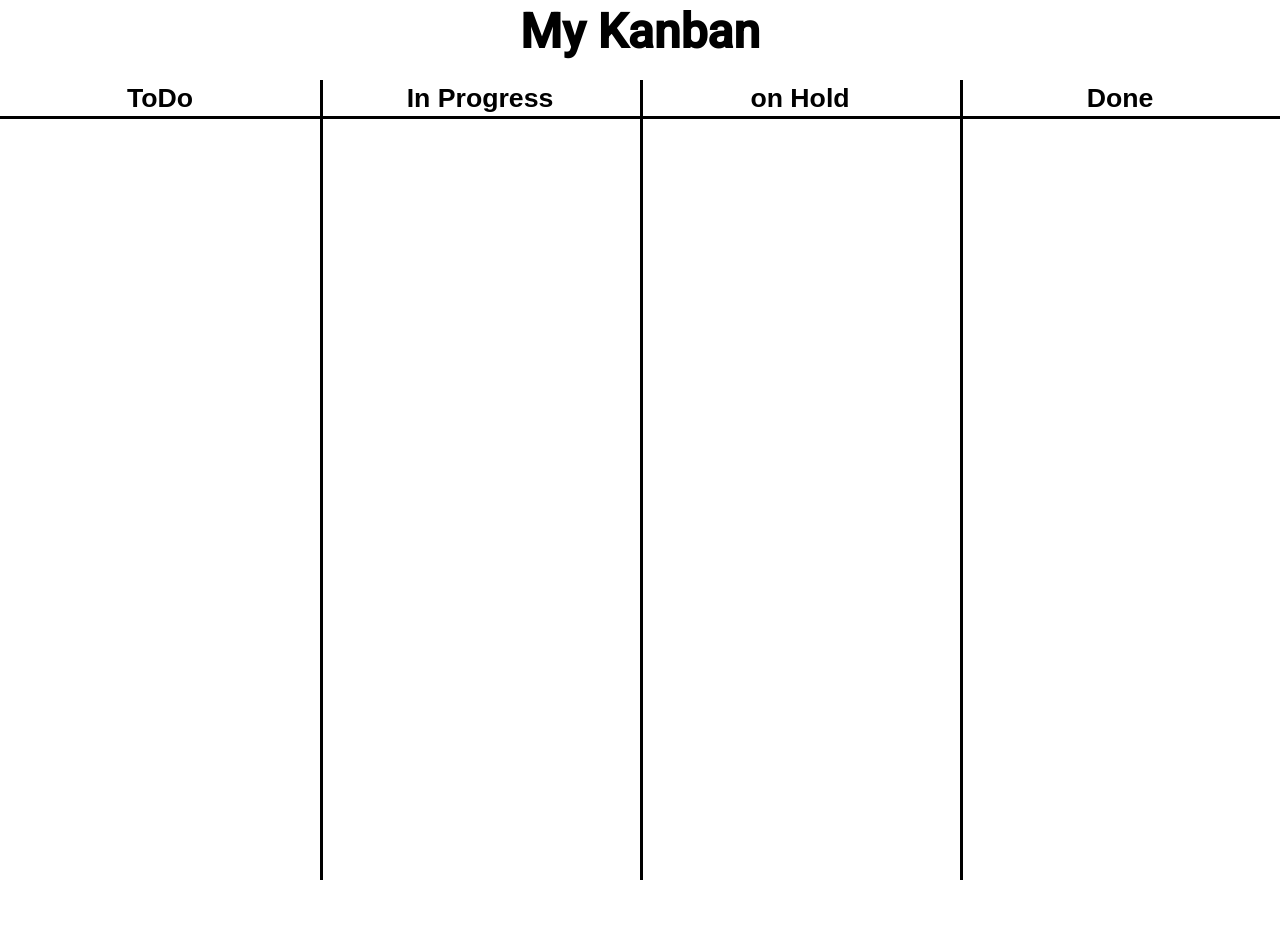
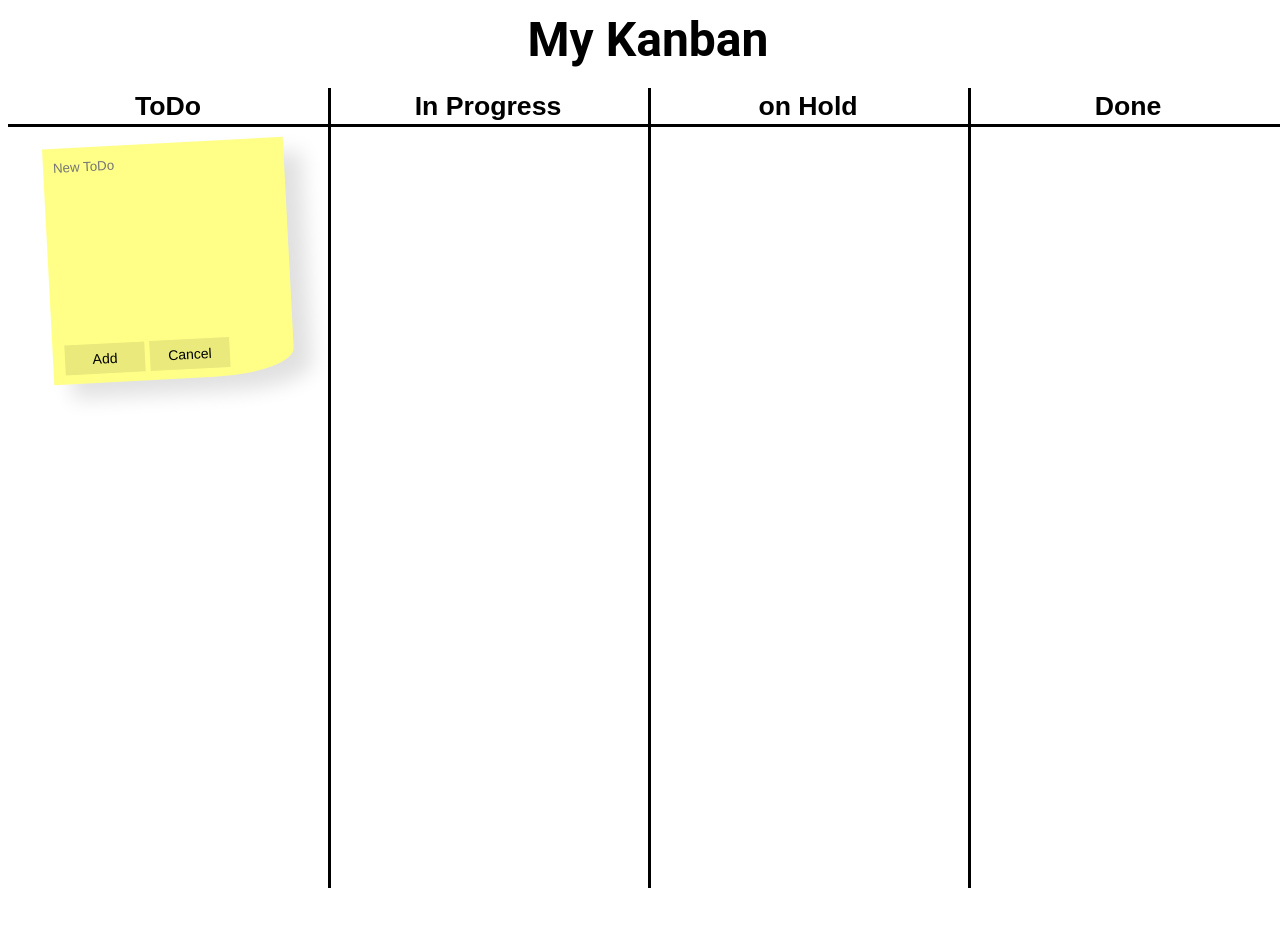
Before and after one commit to tbrowndev/MyKanban, an Angular app: page / in a window 1280 px wide. Shown: the top 926 px of the page. Built offline with nearby package versions, Linux system fonts and the light colour scheme.

Commit message:
added interface types and styled to-do items

```diff
--- a/src/app/app.component.css
+++ b/src/app/app.component.css
@@ -38,7 +38,8 @@
 
 .kanban-column-content {
     height: 100vh;
-    display: block
+    display: block;
+    align-items: center;
 }
 
 .kanban-column-content-clickable {
@@ -46,34 +47,59 @@
 }
 
 .kanban-item {
-    min-height: 100px;
-    max-height: fit-content;
-    background-color: lightblue;
-    margin: 4px;
-    padding: 8px;
-    border-radius: 5px;
+    width: 225px;
+    height: 220px;
+    background-color: #ffff88;
+    margin: 16px auto;
+    padding-top: 16px;
     cursor: move;
-    box-sizing: border-box;
+    font-family: 'Reenie Beanie';
+    font-size: 25px;
+    text-align:center;
+    position: relative;
+    border-bottom-right-radius: 80px 25px;
+    box-shadow: 18px 15px 20px 0px rgba(0, 0, 0, 0.12);
+    transform: rotate(-3deg);
+}
+
+.status {
+    position: absolute;
+    top: 0px;
+    left: 0px;
+    right: 0px;
+    height: 10px;
+    border: none;
+
 }
 
 .kanban-new-item {
-    min-height: 100px;
-    max-height: fit-content;
-    background-color: lightblue;
-    margin: 4px;
+    width: 225px;
+    height: 220px;
+    background-color: #ffff88;
+    margin: 16px auto;
     padding: 8px;
-    border-radius: 5px;
-    box-sizing: border-box;
-    display: grid;
+    position: relative;
+    border-bottom-right-radius: 80px 25px;
+    box-shadow: 18px 15px 20px 0px rgba(0, 0, 0, 0.12);
+    transform: rotate(-3deg);
 }
 
 .kanban-new-item > textarea {
     resize: none;
     outline: none;
     overflow-y: scroll;
+    position: absolute;
+    top: 10px;
+    left: 8px;
+    right: 8px;
+    width: 90%;
+    background-color: #ffff88;
+    border: none;
 }
 
 .new-item-actions {
+    position: absolute;
+    bottom: 5px;
     display: flex;
     flex-direction: row-reverse;
     gap: 5px;
@@ -82,9 +108,9 @@
 
 .action-btn {
     all: unset;
-    width: 50px;
+    width: 80px;
     height: 30px;
-    background-color: rgba(128, 128, 128, 0.5);
+    background-color: #e9e97c;
     text-align: center;
     cursor: pointer;
 }
--- a/src/app/app.component.html
+++ b/src/app/app.component.html
@@ -6,12 +6,13 @@
     <div class="kanban-container" cdkDropListGroup>
         <div class="kanban-column">
             <div class="kanban-column-title">ToDo</div>
-            <div class="kanban-column-content kanban-column-content-clickable" (click)="handleColumnClick($event)" cdkDropList [cdkDropListData]="todo" (cdkDropListDropped)="handleDrop($event)">
-                <div class="kanban-item" *ngFor="let item of todo" cdkDrag>
-                    {{item}}
+            <div class="kanban-column-content kanban-column-content-clickable" (click)="handleColumnClick($event)" cdkDropList [cdkDropListData]="todo.items" (cdkDropListDropped)="handleDrop($event)">
+                <div class="kanban-item" *ngFor="let item of todo.items" cdkDrag>
+                    <div class="status" [ngStyle]="{'background-color': todo.color}"></div>
+                    {{item.name}}
                 </div>
                 <div class="kanban-new-item" *ngIf="addMode">
-                    <textarea placeholder="New ToDo" wrap="hard" rows="3" [(ngModel)]="newTodo"></textarea>
+                    <textarea placeholder="New ToDo" wrap="hard" rows="8" [(ngModel)]="newTodo.name"></textarea>
                     <div class="new-item-actions">
                         <button class="action-btn" (click)="handleCancel()">Cancel</button>
                         <button class="action-btn" (click)="handleAdd()">Add</button>
@@ -21,25 +22,28 @@
         </div>
         <div class="kanban-column">
             <div class="kanban-column-title">In Progress</div>
-            <div class="kanban-column-content" cdkDropList [cdkDropListData]="inProgress" (cdkDropListDropped)="handleDrop($event)">
-                <div class="kanban-item" *ngFor="let item of inProgress" cdkDrag>
-                    {{item}}
+            <div class="kanban-column-content" cdkDropList [cdkDropListData]="inProgress.items" (cdkDropListDropped)="handleDrop($event)">
+                <div class="kanban-item" *ngFor="let item of inProgress.items" cdkDrag >
+                    <div class="status" [ngStyle]="{'background-color': inProgress.color}"></div>
+                    {{item.name}}
                 </div>
             </div>
         </div>
         <div class="kanban-column">
             <div class="kanban-column-title">on Hold</div>
-            <div class="kanban-column-content" cdkDropList [cdkDropListData]="onHold" (cdkDropListDropped)="handleDrop($event)">
-                <div class="kanban-item" *ngFor="let item of onHold" cdkDrag>
-                    {{item}}
+            <div class="kanban-column-content" cdkDropList [cdkDropListData]="onHold.items" (cdkDropListDropped)="handleDrop($event)">
+                <div class="kanban-item" *ngFor="let item of onHold.items" cdkDrag>
+                    <div class="status" [ngStyle]="{'background-color': onHold.color}"></div>
+                    {{item.name}}
                 </div>
             </div>
         </div>
         <div class="kanban-column">
             <div class="kanban-column-title">Done</div>
-            <div class="kanban-column-content" cdkDropList [cdkDropListData]="done" (cdkDropListDropped)="handleDrop($event)">
-                <div class="kanban-item" *ngFor="let item of done" cdkDrag>
-                    {{item}}
+            <div class="kanban-column-content" cdkDropList [cdkDropListData]="done.items" (cdkDropListDropped)="handleDrop($event)">
+                <div class="kanban-item" *ngFor="let item of done.items" cdkDrag>
+                    <div class="status" [ngStyle]="{'background-color': done.color}"></div>
+                    {{item.name}}
                 </div>
             </div>
         </div>
--- a/src/app/app.component.ts
+++ b/src/app/app.component.ts
@@ -1,5 +1,9 @@
 import { Component } from '@angular/core';
 import { moveItemInArray, transferArrayItem} from '@angular/cdk/drag-drop';
+import { ToDo } from './types/todo';
+import { Status } from './types/status';
+import { Color } from './types/color';
+import { Column } from './types/column';
 
 @Component({
   selector: 'app-root',
@@ -8,13 +12,19 @@ import { moveItemInArray, transferArrayItem} from '@angular/cdk/drag-drop';
 })
 export class AppComponent {
 
-  todo: string[] = [];
-  inProgress: string[] = [];
-  onHold: string[] = [];
-  done: string[] = [];
+  todo: Column = { color: Color.Blue, items: []};
+  inProgress: Column = { color: Color.LightBlue, items: []};
+  onHold: Column = { color: Color.Red, items: []};
+  done: Column = { color: Color.Green, items: []};
 
-  newTodo: string = '';
-  addMode: boolean = false;
+  newTodo: ToDo = {
+    name: '',
+    status: Status.ToDo,
+    onHoldReason: '',
+    color: Color.Blue
+  };
+
+  addMode: boolean = true;
 
   handleColumnClick(event: any) {
     if (event.target !== event.currentTarget) return;
@@ -22,14 +32,14 @@ export class AppComponent {
   }
 
   handleAdd() {
-    this.todo.push(this.newTodo);
+    this.todo.items.push(this.newTodo);
     this.addMode = false;
-    this.newTodo = '';
+    this.newTodo = {} as ToDo;
   }
 
   handleCancel() {
     this.addMode = false
-    this.newTodo = '';
+    this.newTodo = {} as ToDo;
 
   }
 
--- /dev/null
+++ b/src/app/types/color.ts
@@ -0,0 +1,6 @@
+export enum Color {
+    Blue = 'rgb(0, 0, 255, 0.3)',
+    Green = 'rgb(0, 255, 0, 0.9)',
+    LightBlue = 'rgb(0, 0, 255, 0.5)',
+    Red = 'rgb(255, 0, 0, 0.9)',
+}
--- /dev/null
+++ b/src/app/types/column.ts
@@ -0,0 +1,7 @@
+import { Color } from "./color";
+import { ToDo } from "./todo";
+
+export interface Column {
+    color: Color,
+    items: ToDo[],
+}
--- /dev/null
+++ b/src/app/types/status.ts
@@ -0,0 +1,6 @@
+export enum Status {
+    ToDo,
+    InProgress,
+    OnHold,
+    Done,
+}
--- /dev/null
+++ b/src/app/types/todo.ts
@@ -0,0 +1,9 @@
+import { Color } from "./color";
+import { Status } from "./status";
+
+export interface ToDo {
+    name: string,
+    status: Status,
+    onHoldReason: string,
+    color: Color,
+}
--- a/src/index.html
+++ b/src/index.html
@@ -7,8 +7,10 @@
   <meta name="viewport" content="width=device-width, initial-scale=1">
   <link rel="icon" type="image/x-icon" href="favicon.ico">
   <link rel="preconnect" href="https://fonts.gstatic.com">
-  <link href="https://fonts.googleapis.com/css2?family=Roboto:wght@300;400;500&display=swap" rel="stylesheet">
   <link href="https://fonts.googleapis.com/icon?family=Material+Icons" rel="stylesheet">
+  <link rel="preconnect" href="https://fonts.googleapis.com">
+  <link rel="preconnect" href="https://fonts.gstatic.com" crossorigin>
+  <link href="https://fonts.googleapis.com/css2?family=Reenie+Beanie&display=swap" rel="stylesheet">
 </head>
 <body class="mat-typography">
   <app-root></app-root>
--- a/src/styles.css
+++ b/src/styles.css
@@ -3,5 +3,3 @@
 * {
     font-family: sans-serif, Verdana;
 }
-html, body { height: 100%; }
-body { margin: 0; font-family: Roboto, "Helvetica Neue", sans-serif; }
```
